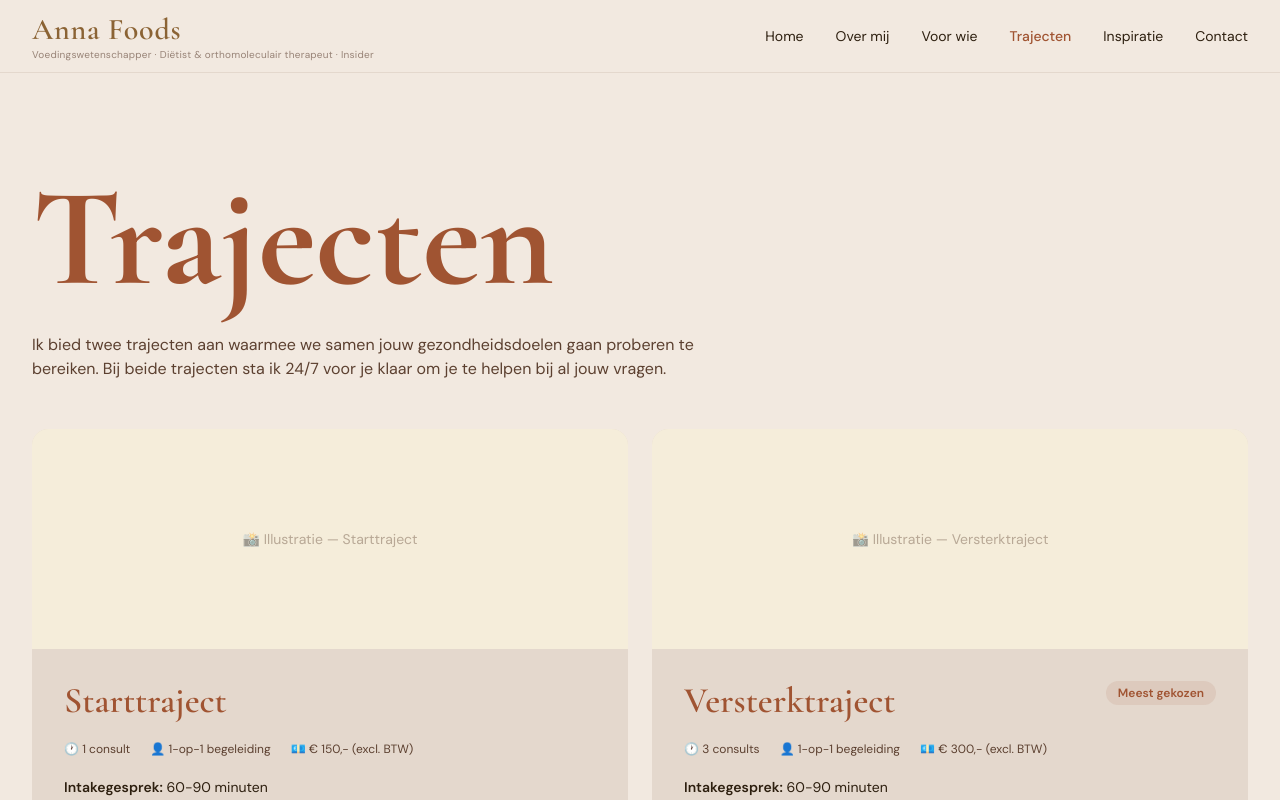
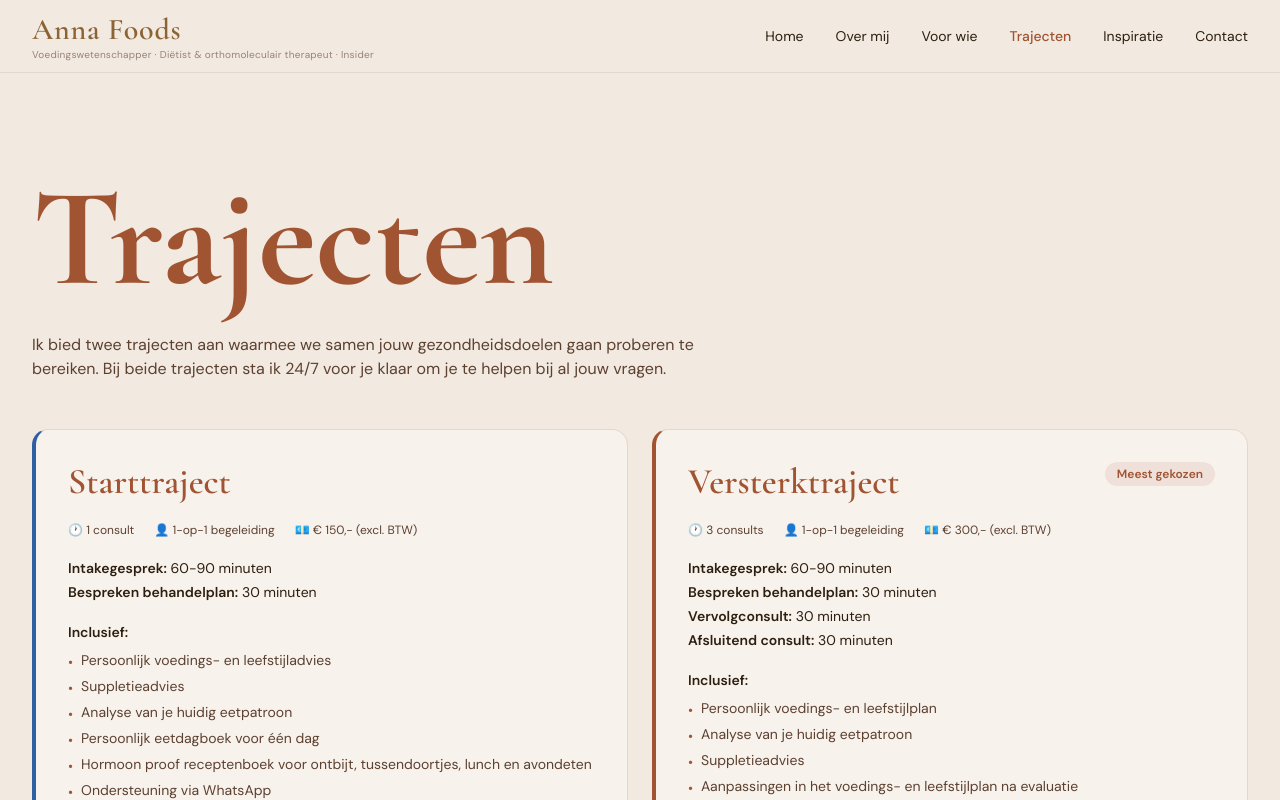
Before and after one commit to annafoods/annafoods, a Next.js app: page /trajecten in a window 1280 px wide. Shown: the top 800 px of the page. Built offline with nearby package versions, Linux system fonts and the light colour scheme.

Commit message:
Trajecten pagina: kaarten zelfde stijl als homepage

```diff
--- a/app/trajecten/page.tsx
+++ b/app/trajecten/page.tsx
@@ -69,16 +69,8 @@ export default function TrajectenPage() {
             {trajecten.map((t) => (
               <div
                 key={t.id}
-                className="bg-beige-dark rounded-2xl overflow-hidden flex flex-col"
+                className={`bg-white/40 rounded-2xl border border-beige-dark border-l-4 ${t.featured ? 'border-l-terracotta' : 'border-l-blue-accent'} flex flex-col`}
               >
-                {/* Illustratie */}
-                <div className="min-h-[220px] bg-[#f5edda] flex items-center justify-center">
-                  <p className="text-text-medium/40 font-body text-sm text-center px-8">
-                    📸 Illustratie — {t.title}
-                  </p>
-                </div>
-
-                {/* Details */}
                 <div className="p-8 flex flex-col flex-grow">
                   <div className="flex items-start justify-between mb-2">
                     <h2 className="font-heading text-4xl text-terracotta font-semibold">
@@ -118,7 +110,7 @@ export default function TrajectenPage() {
                   <Link href="/contact" className="inline-block bg-blue-accent text-white px-8 py-3 rounded-full font-body font-medium text-sm hover:bg-blue-light transition-colors">
                     Plan nu je eerste consult
                   </Link>
-                </div>
+              </div>
               </div>
             ))}
           </div>
```
